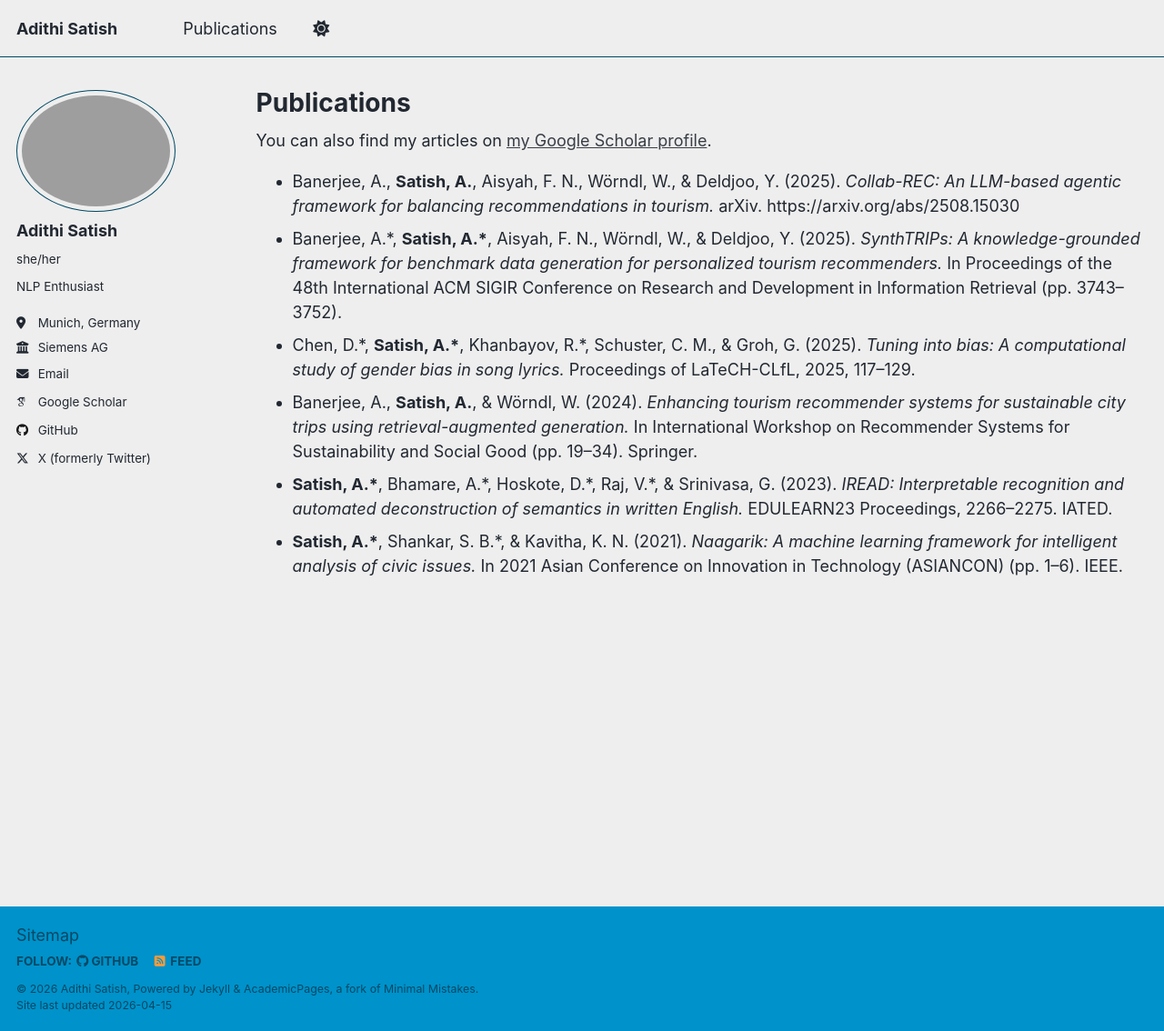
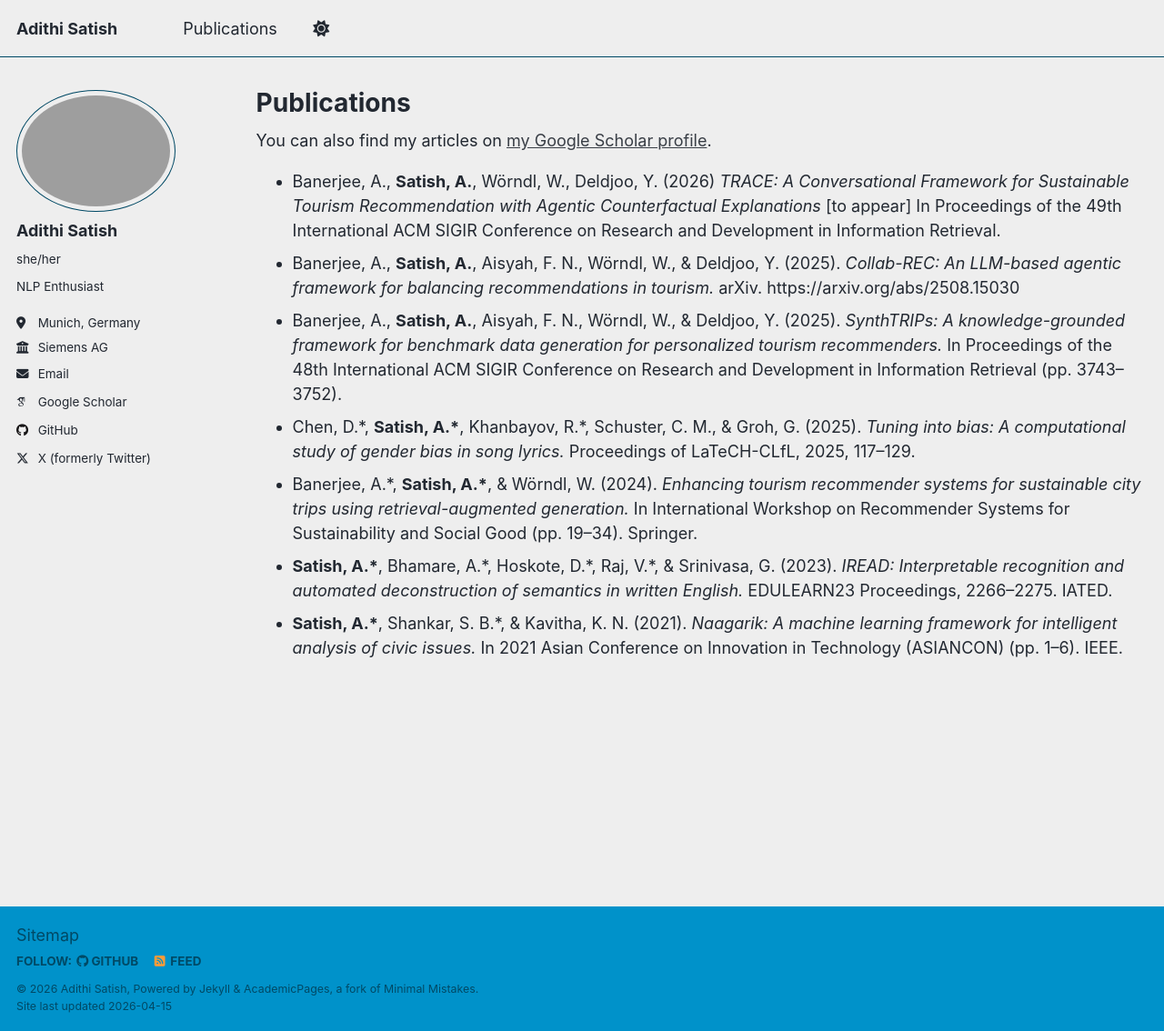
Before and after one commit to adithisatish/adithisatish.github.io, a Jekyll site: the page built from _pages/publications.html, in a window 1280 px wide and 1134 px high. Shown: the whole window at 91% size. Built offline with Jekyll 4.4.1, drawn with Linux system fonts in a browser that asks for light colours; some web fonts are replaced; a script that is not in the unit is left out.

Commit message:
Update publication list with new entries and corrections

```diff
--- a/_pages/publications.html
+++ b/_pages/publications.html
@@ -13,10 +13,14 @@ author_profile: true
 
 <ul>
   <li>
+    Banerjee, A., <b>Satish, A.</b>, Wörndl, W., Deldjoo, Y. (2026) <em>TRACE: A Conversational Framework for Sustainable Tourism Recommendation with Agentic Counterfactual Explanations</em>
+    [to appear] In Proceedings of the 49th International ACM SIGIR Conference on Research and Development in Information Retrieval.
+  </li>
+  <li>
     Banerjee, A., <b>Satish, A.</b>, Aisyah, F. N., Wörndl, W., & Deldjoo, Y. (2025). <em>Collab-REC: An LLM-based agentic framework for balancing recommendations in tourism.</em> arXiv. https://arxiv.org/abs/2508.15030
   </li>
   <li>
-    Banerjee, A.*, <b>Satish, A.*</b>, Aisyah, F. N., Wörndl, W., & Deldjoo, Y. (2025).
+    Banerjee, A., <b>Satish, A.</b>, Aisyah, F. N., Wörndl, W., & Deldjoo, Y. (2025).
     <em>SynthTRIPs: A knowledge-grounded framework for benchmark data generation for personalized tourism recommenders.</em>
     In Proceedings of the 48th International ACM SIGIR Conference on Research and Development in Information Retrieval (pp. 3743–3752).
   </li>
@@ -26,7 +30,7 @@ author_profile: true
     Proceedings of LaTeCH-CLfL, 2025, 117–129.
   </li>
   <li>
-    Banerjee, A., <b>Satish, A.</b>, & Wörndl, W. (2024).
+    Banerjee, A.*, <b>Satish, A.*</b>, & Wörndl, W. (2024).
     <em>Enhancing tourism recommender systems for sustainable city trips using retrieval-augmented generation.</em>
     In International Workshop on Recommender Systems for Sustainability and Social Good (pp. 19–34). Springer.
   </li>
```
